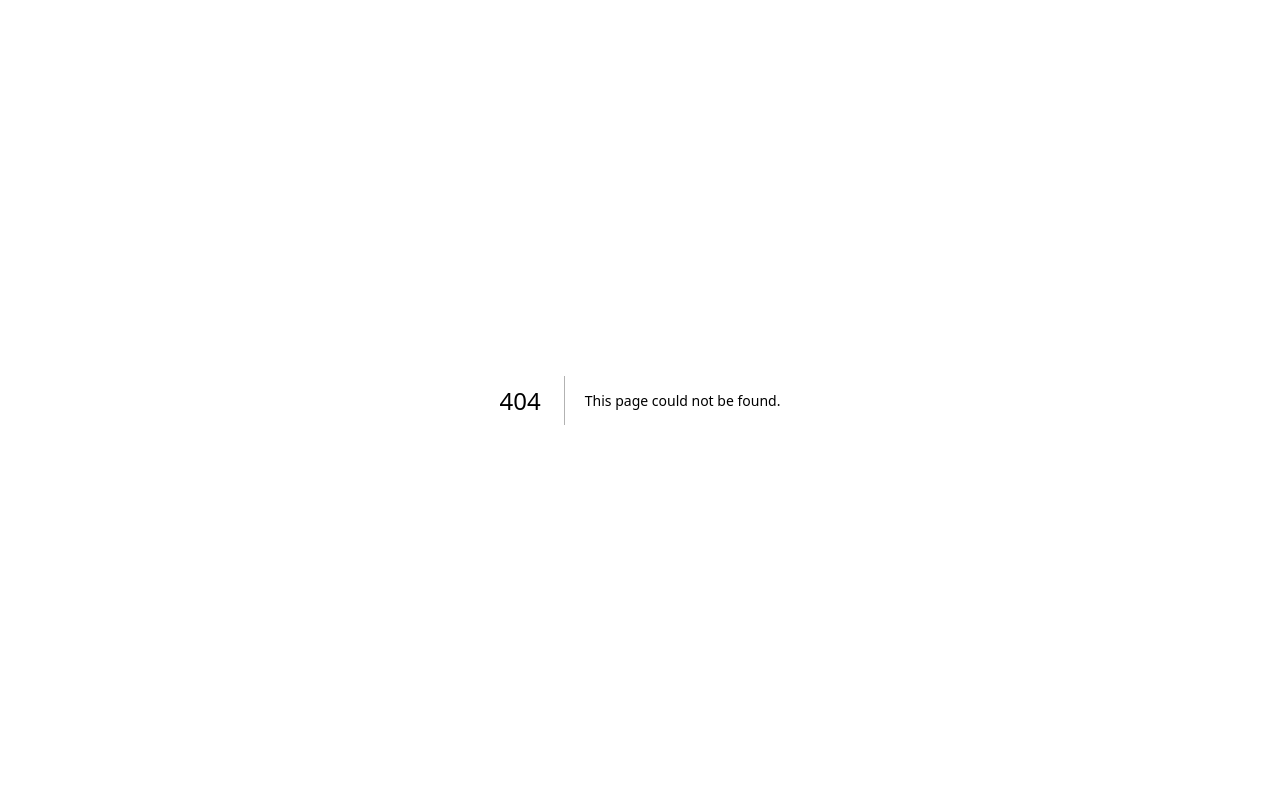
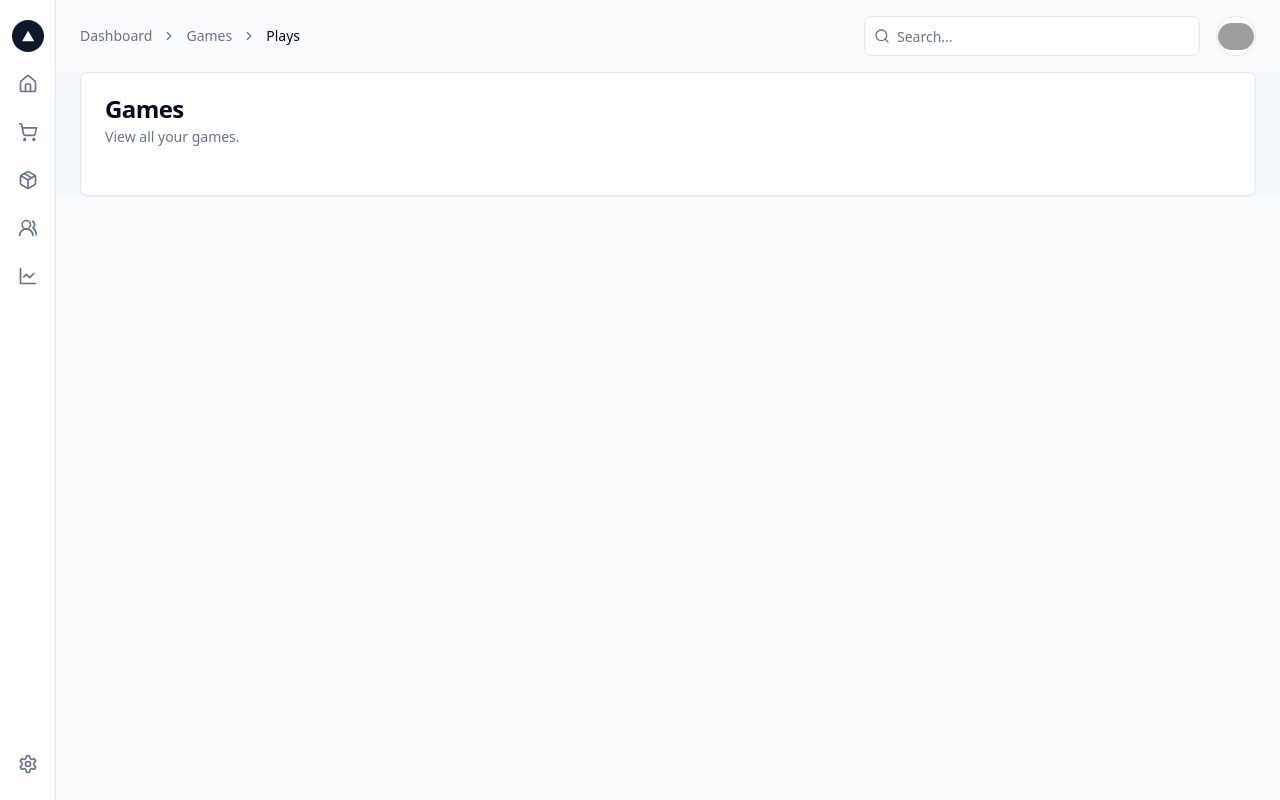
Before and after one commit to ChrisBarthol/boardgame-dashboard, a Next.js app: page /games in a window 1280 px wide. Before the commit this address had no page. Built offline with nearby package versions, Linux system fonts and the light colour scheme; no server answers; grey boxes are pictures that could not be loaded.

Commit message:
some renaming

```diff
--- a/app/(dashboard)/customers/page.tsx
+++ b/app/(dashboard)/games/page.tsx
@@ -6,12 +6,12 @@ import {
   CardTitle
 } from '@/components/ui/card';
 
-export default function CustomersPage() {
+export default function GamesPage() {
   return (
     <Card>
       <CardHeader>
-        <CardTitle>Customers</CardTitle>
-        <CardDescription>View all customers and their orders.</CardDescription>
+        <CardTitle>Games</CardTitle>
+        <CardDescription>View all your games.</CardDescription>
       </CardHeader>
       <CardContent></CardContent>
     </Card>
--- a/app/(dashboard)/layout.tsx
+++ b/app/(dashboard)/layout.tsx
@@ -173,18 +173,18 @@ function DashboardBreadcrumb() {
       <BreadcrumbList>
         <BreadcrumbItem>
           <BreadcrumbLink asChild>
-            <Link href="#">Dashboard</Link>
+            <Link href="/">Dashboard</Link>
           </BreadcrumbLink>
         </BreadcrumbItem>
         <BreadcrumbSeparator />
         <BreadcrumbItem>
           <BreadcrumbLink asChild>
-            <Link href="#">Products</Link>
+            <Link href="games">Games</Link>
           </BreadcrumbLink>
         </BreadcrumbItem>
         <BreadcrumbSeparator />
         <BreadcrumbItem>
-          <BreadcrumbPage>All Products</BreadcrumbPage>
+          <BreadcrumbPage>Plays</BreadcrumbPage>
         </BreadcrumbItem>
       </BreadcrumbList>
     </Breadcrumb>
```
